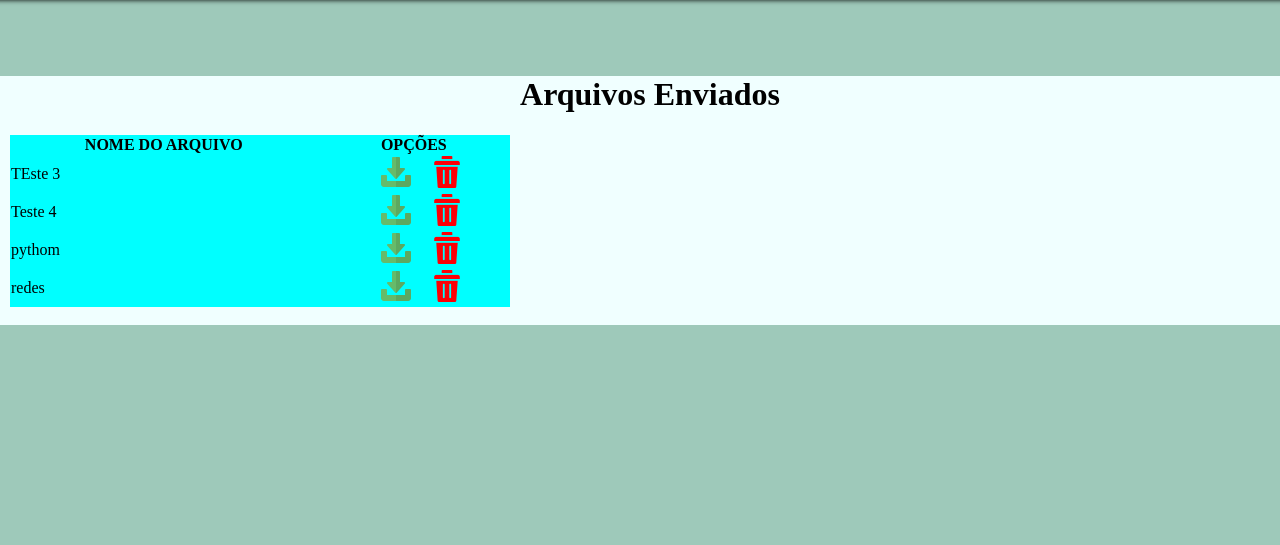
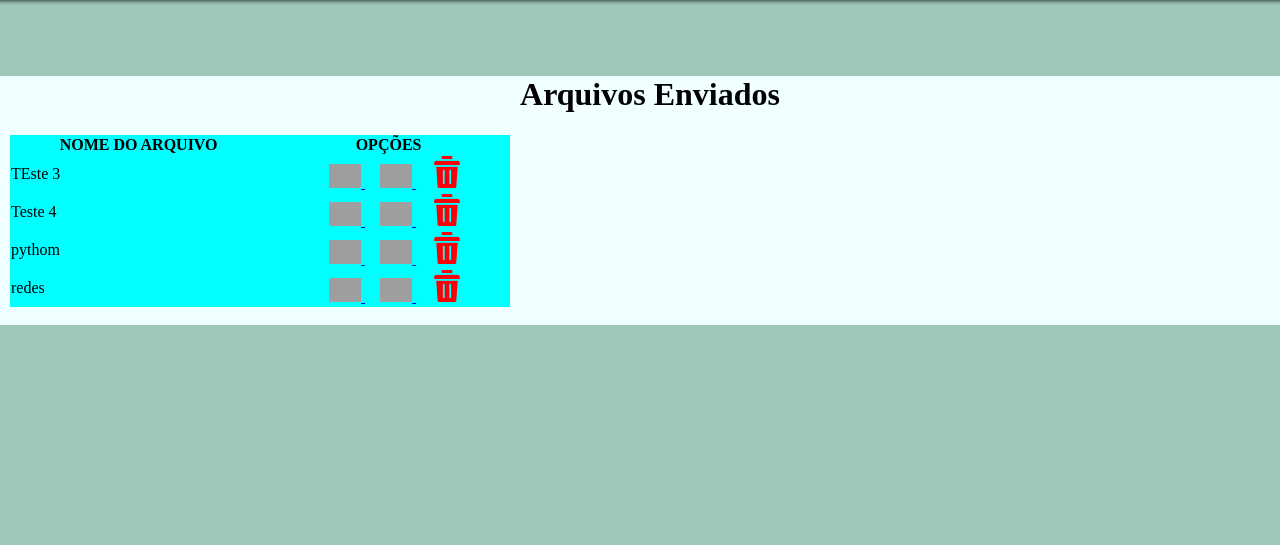
Before and after one commit to RangersonTI/Servidor_de_arquivos_RMI, a Django app: page / in a window 1280 px wide. Shown: the part 199-744 px from the top of the page. Run offline with Django 5.2, Linux system fonts and the light colour scheme; data comes from the database, SQL or seed files in the repository; both versions use the stored data as it was after the commit; grey boxes are pictures that could not be loaded.

Commit message:
download

```diff
--- a/cliente_rmi/templates/visualizar.html
+++ b/cliente_rmi/templates/visualizar.html
@@ -15,8 +15,16 @@
         <tr>
             <td>{{ arquivo.nome_arquivo }}</td>
             <td>
-                <center><a href="{% url "download_arquivo" arquivo.nome_arquivo%}"><img src="{% static "img/download.png"%}" width="32px"></a>
-                <a href="{% url "deletar_arquivo" arquivo.nome_arquivo %}"><img src="{% static "img/excluir.png"%}" width="32px" srcset=""></a></center>
+
+                <center>
+                    <!-- Link para baixar como PDF -->
+                    <a href="{% url "download_arquivo" arquivo.nome_arquivo %}?tipo=pdf" class="download-pdf">
+                        <img src="{% static "img/pdf_icon.png"%}" width="32px">
+                    </a>
+                    <!-- Link para baixar como PNG -->
+                    <a href="{% url "download_arquivo" arquivo.nome_arquivo %}?tipo=png" class="download-png">
+                        <img src="{% static "img/png_icon.png"%}" width="32px">
+                    <a href="{% url "deletar_arquivo" arquivo.nome_arquivo %}"><img src="{% static "img/excluir.png"%}" width="32px" srcset=""></a></center>
             </td>
         </tr>
         {% endfor %}
--- a/cliente_rmi/views.py
+++ b/cliente_rmi/views.py
@@ -49,18 +49,34 @@ def enviar_arquivos(request):
 
     return render(request, 'enviar.html', context)
 
-
 def download_arquivo(request, nome_arquivo):
     try:
-        print(f"\n{nome_arquivo}\n")
         arquivo = get_object_or_404(Enviar_Arquivo, nome_arquivo=nome_arquivo)
-        response = HttpResponse(arquivo.arquivo.read(), content_type='application/octet-stream')
-        response['Content-Disposition'] = f'attachment; filename="{nome_arquivo}"'
+
+        # Verifica o tipo de arquivo solicitado
+        tipo_arquivo = request.GET.get('tipo', None)
+
+        if tipo_arquivo == 'pdf':
+            # Serve o arquivo como PDF
+            response = FileResponse(open(arquivo.arquivo.path, 'rb'), content_type='application/pdf')
+            response['Content-Disposition'] = f'attachment; filename="{nome_arquivo}.pdf"'
+        elif tipo_arquivo == 'png':
+            # Serve o arquivo como PNG
+            response = FileResponse(open(arquivo.arquivo.path, 'rb'), content_type='image/png')
+            response['Content-Disposition'] = f'attachment; filename="{nome_arquivo}.png"'
+        else:
+            # Se nenhum tipo especificado, serve o arquivo original
+            response = HttpResponse(arquivo.arquivo.read(), content_type='application/octet-stream')
+            response['Content-Disposition'] = f'attachment; filename="{nome_arquivo}"'
+
         messages.success(request, 'Arquivo baixado com sucesso.')
         return response
     except FileNotFoundError:
         messages.error(request, f"O arquivo '{nome_arquivo}' não foi encontrado.")
         return redirect('/')
+
+
+
 
 
 def deletar_arquivo(request, nome_arquivo):
```
Also changed, not shown: db.sqlite3.
